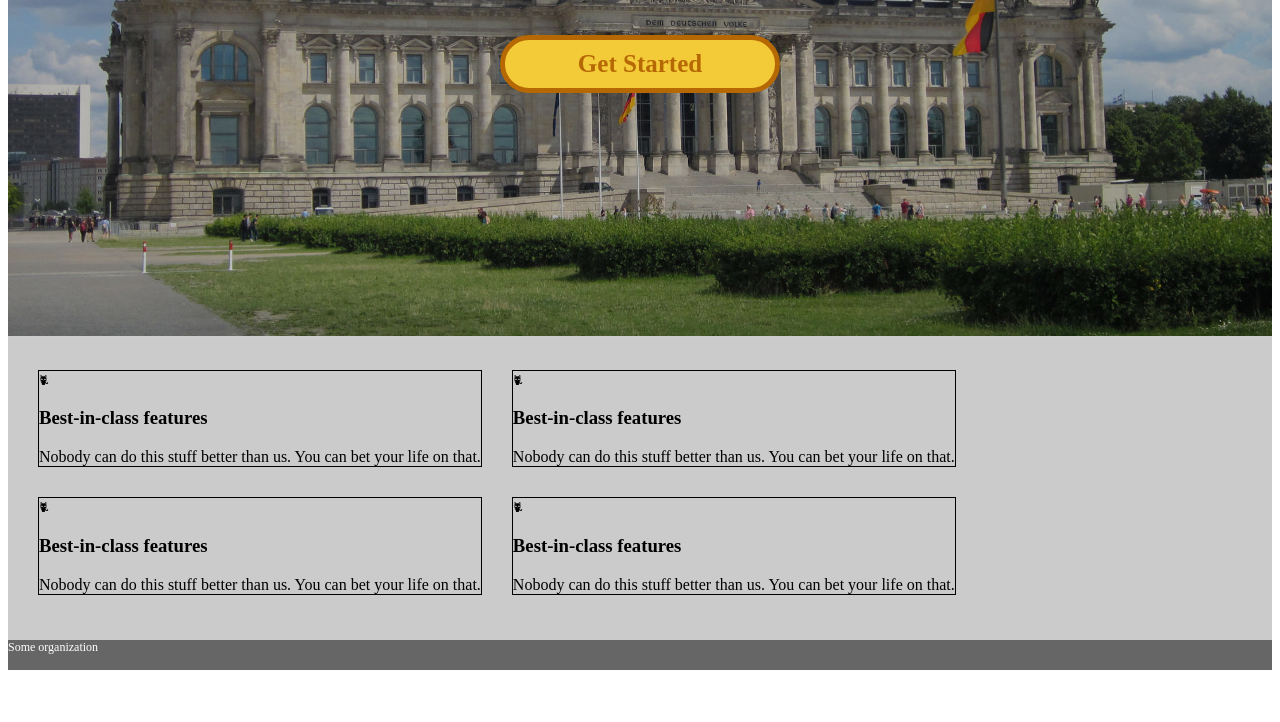
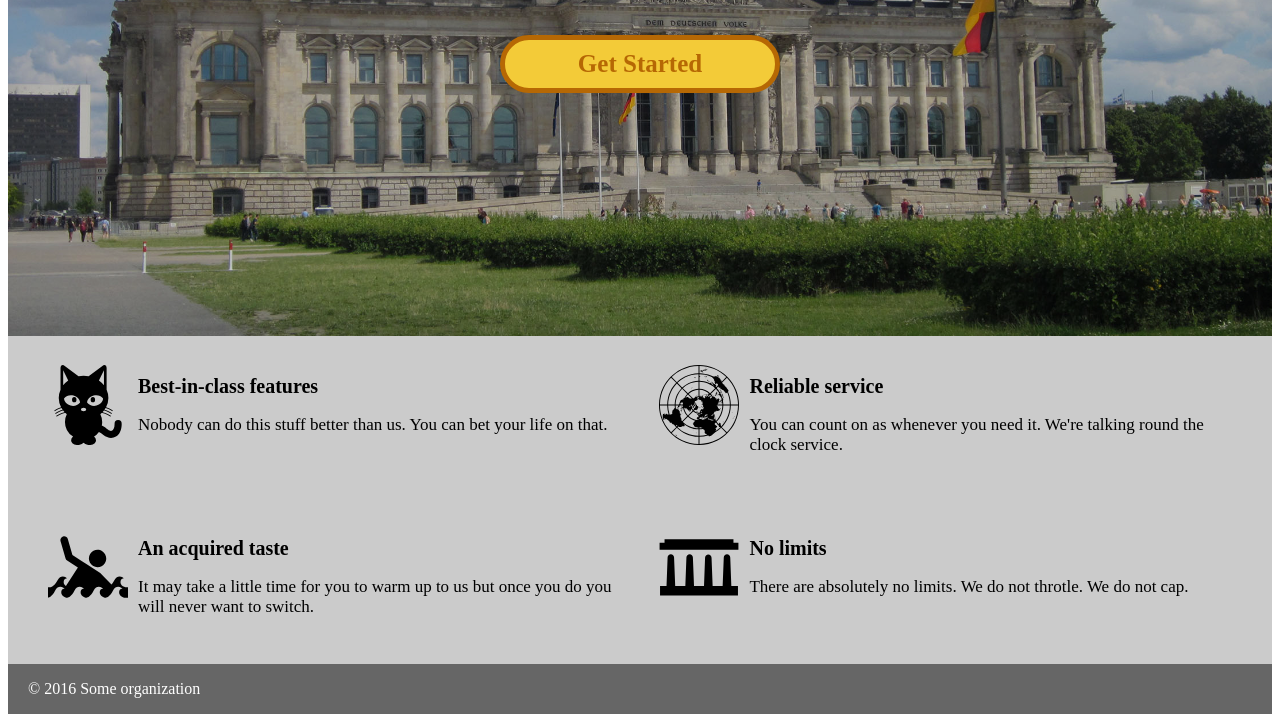
Before and after one commit to rtyx/Berlin-Web, a plain HTML site: page index.html in a window 1280 px wide. Shown: the part 474-1196 px from the top of the page. Before the commit the page ends 1152 px from the top, so only its background shows below. Drawn offline with Linux system fonts and the light colour scheme.

Commit message:
Added the info and footer

```diff
--- a/index.html
+++ b/index.html
@@ -27,30 +27,40 @@
     </div>
 
     <div id="info">
-        <div>
+        <div class="boxes", id="box1">
             <img src="images/cat.svg"/>
-            <h3>Best-in-class features</h3>
-            <p>Nobody can do this stuff better than us. You can bet your life on that.</p>
+            <div>
+                <h3>Best-in-class features</h3>
+                <p>Nobody can do this stuff better than us. You can bet your life on that.</p>
+            </div>
         </div>
-        <div>
-            <img src="images/cat.svg"/>
-            <h3>Best-in-class features</h3>
-            <p>Nobody can do this stuff better than us. You can bet your life on that.</p>
+        <div class="boxes", id="box2">
+            <img src="images/world.svg"/>
+            <div>
+                <h3>Reliable service</h3>
+                <p>You can count on as whenever you need it. We're talking round the clock service.</p>
+            </div>
         </div>
-        <div>
-            <img src="images/cat.svg"/>
-            <h3>Best-in-class features</h3>
-            <p>Nobody can do this stuff better than us. You can bet your life on that.</p>
+        <div class="boxes", id="box3">
+            <img src="images/swim.svg"/>
+            <div>
+                <h3>An acquired taste</h3>
+                <p>It may take a little time for you to warm up to us but once you do you will never want to switch.</p>
+            </div>
         </div>
-        <div>
-            <img src="images/cat.svg"/>
-            <h3>Best-in-class features</h3>
-            <p>Nobody can do this stuff better than us. You can bet your life on that.</p>
+        <div class="boxes", id="box4">
+            <img src="images/columns.svg"/>
+            <div>
+                <h3>No limits</h3>
+                <p>There are absolutely no limits. We do not throtle. We do not cap.</p>
+            </div>
         </div>
     </div>
 
     <div id="footer">
-        <p id="copyright">
-            Some organization
-        </p>
+        <div id="copyright">
+            <p>
+                &copy; 2016 Some organization
+            </p>
+        </div>
     </div>
--- a/style.css
+++ b/style.css
@@ -58,6 +58,13 @@ a {
     left: 0;
 }
 
+@media only screen and (max-width: 800px) {
+    #welcome {
+        font-size: 30px;
+        top: 20%
+    }
+}
+
 #boton {
     position: absolute;
     border:5px solid rgb(182,104,4);
@@ -73,41 +80,77 @@ a {
     margin: auto;
 }
 
+
+@media only screen and (max-width: 800px) {
+    #boton {
+        border-radius: 30px;
+        width: 150px;
+        padding: 5px;
+    }
+}
+
 #info {
     position: relative;
-    height: 300px;
     background-color: rgb(203,203,203);
     margin: 0;
+    display: table;
+    width: 100%;
+    overflow: auto;
 }
+
+.boxes {
+    display: inline-block;
+    margin-top: 15px;
+    margin-left: 30px;
+    margin-bottom: 30px;
+    width: 46%;
+    box-sizing: content-box;
+    vertical-align: top;
+}
+
+@media only screen and (max-width: 800px) {
+    .boxes {
+        width: 84%;
+    }
+}
+
+#info div img {
+    position: absolute;
+    margin: 10px;
+    height: 80px;
+    width: 80px;
+    display: inline-block;
+    float: left;
+}
+
+#info div div {
+    padding-left: 100px;
+}
+
+#info div div h3 {
+    margin-bottom: 0;
+    display: inline-block;
+    font-size: 20px;
+}
+
+#info div div p {
+    display: inline-block;
+    font-size: 17px;
+}
+
 
 #footer {
     position: relative;;
-    height: 30px;
+    height: 50px;
     background-color: rgb(102,102,102);
-    margin: 0;
+    vertical-align: bottom;
+    margin-top: 0;
+    overflow: auto;
+    padding: 0;
 }
 
 #copyright {
-    left: 10px;
-    font-size: 12px;
+    vertical-align: top;
     color: white;
-    vertical-align: middle;
+    margin-left: 20px;
 }
-
-#info div {
-    float: left;
-    margin-left: 30px;
-    margin-top: 30px;
-    border: 1px solid black;
-    width: auto;
-}
-
-#info div img {
-    height: 10px;
-    width: 10px;
-}
-
-#footer p,
-#info p {
-    margin: 0;
-}
```
Also changed, not shown: images/columns.svg (added), images/swim.svg (added), images/world.svg (added).
